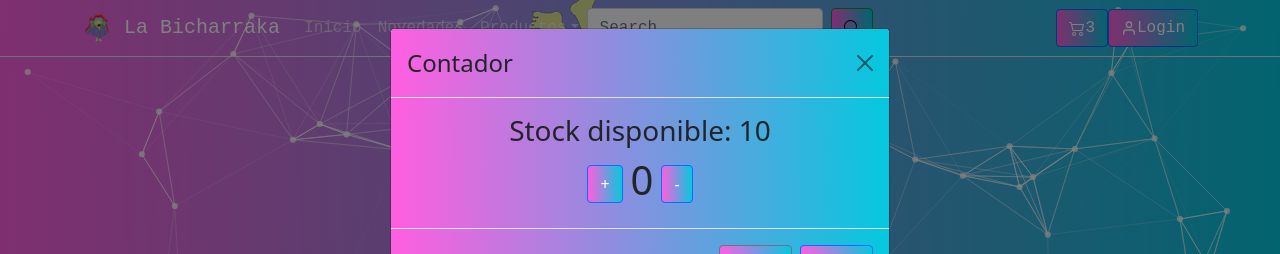
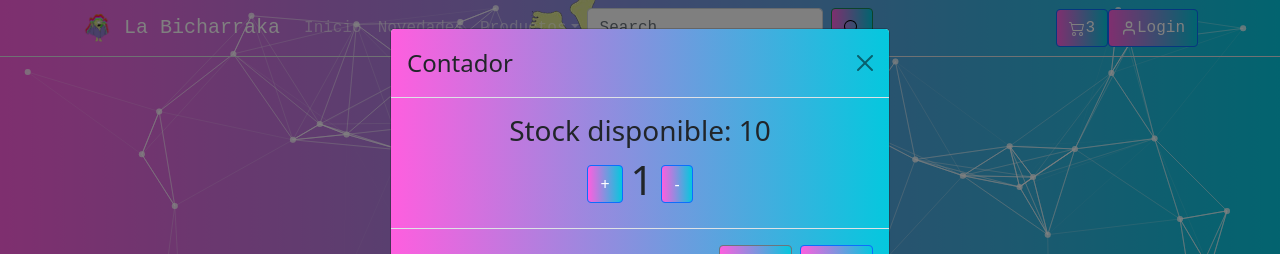
Before and after one commit to Cesarmhepp/LaBicharakka-Mu-oz, a React (Create React App) app: page / in a window 1280 px wide. Both pictures are taken after a click on the button "Contador". Shown: the part 237-491 px from the top of the page. Built offline with nearby package versions, Linux system fonts and the light colour scheme.

Commit message:
correcion cotador

```diff
--- a/src/components/ItemCount.jsx
+++ b/src/components/ItemCount.jsx
@@ -5,7 +5,7 @@ import '../App.css';
 import Particles from "react-tsparticles";
 const ItemCount = () => {
     const [stock, setStock] = useState(10)
-    const [itemsQty, setItemsQty] = useState(0);
+    const [itemsQty, setItemsQty] = useState(1);
 
 
     useEffect(() => {
@@ -41,7 +41,7 @@ const ItemCount = () => {
                     <h1>
                         {itemsQty}
                     </h1>
-                    <Button onClick={() => itemsQty > 0 ? setItemsQty(itemsQty - 1) : null} variant="primary" className='bg-one m-2'> - </Button>
+                    <Button onClick={() => itemsQty > 1 ? setItemsQty(itemsQty - 1) : null} variant="primary" className='bg-one m-2'> - </Button>
 
                 </div>
             </Modal.Body>
```
